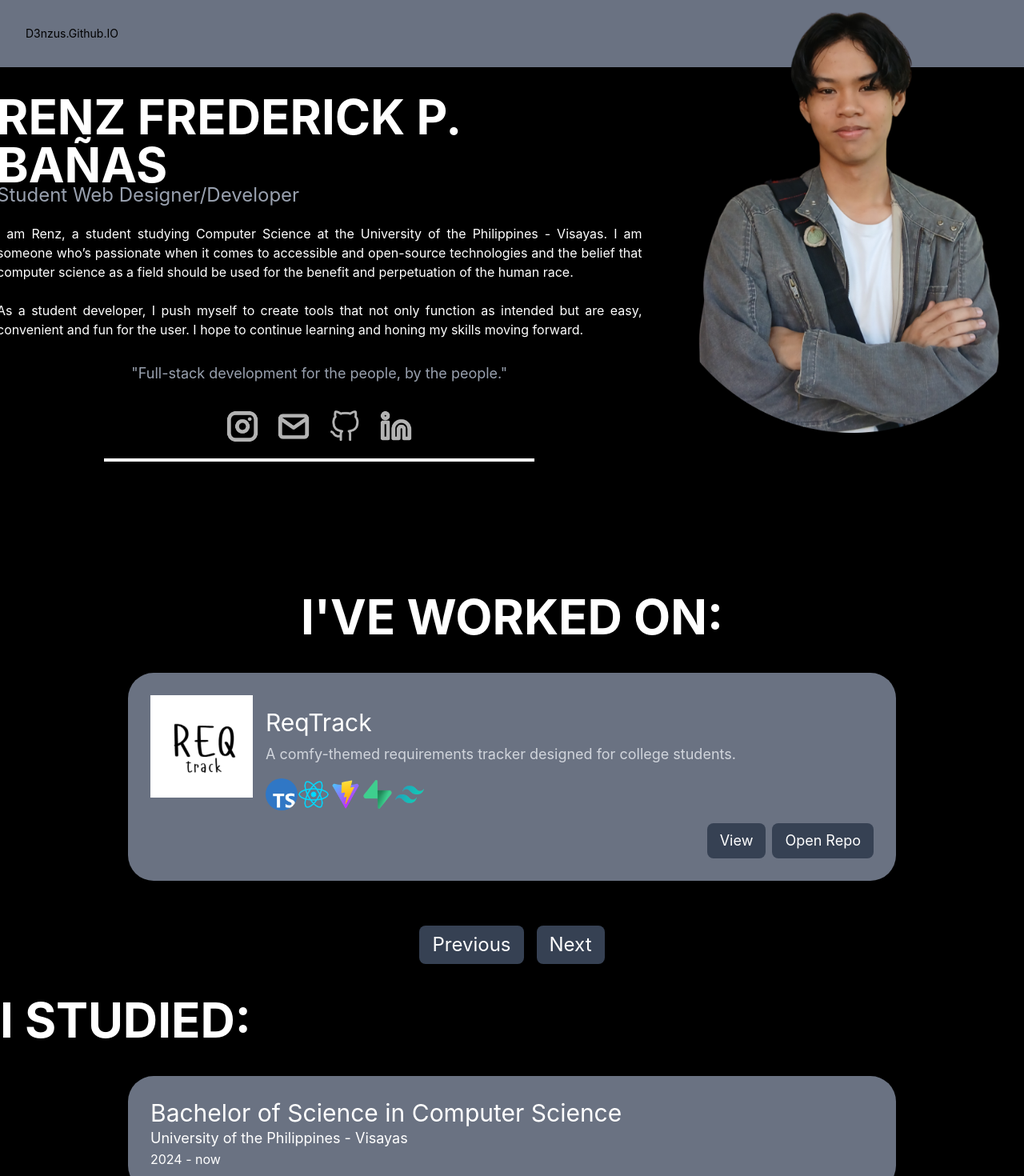
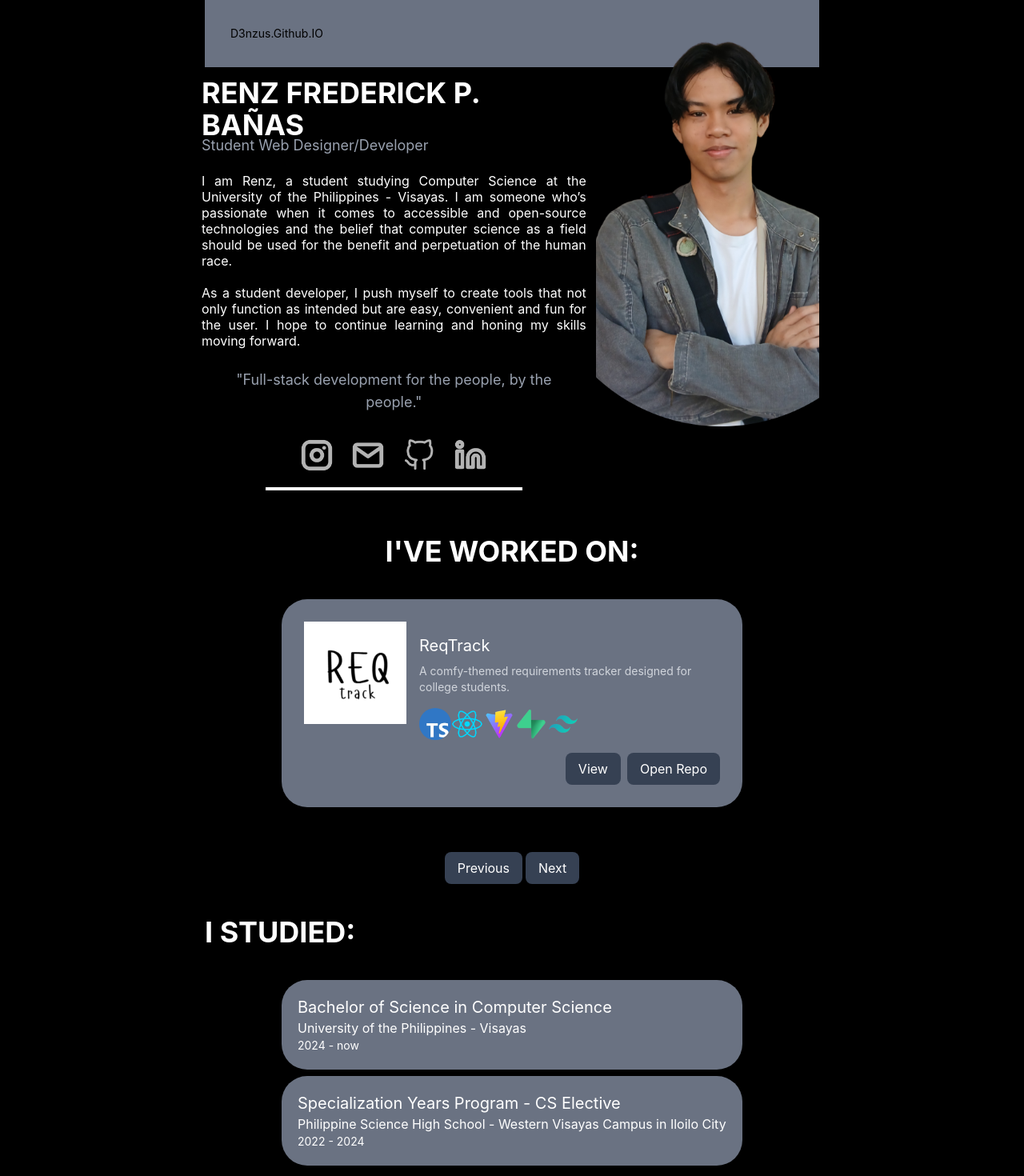
Before and after one commit to d3nzus/d3nzus.github.io, a React (Vite) app: page / in a window 1280 px wide. Shown: the top 1470 px of the page at 80% size. Built offline with nearby package versions, Linux system fonts and the light colour scheme.

Commit message:
feat: adjust size of page div

```diff
--- a/src/blocks/Education.tsx
+++ b/src/blocks/Education.tsx
@@ -3,7 +3,7 @@ import EducationCard from "../components/EducationCard";
 function Education() {
     return (
         <div className="container mx-auto top-10 relative align-middle justify-center">
-            <h1 className="text-6xl font-bold text-white my-10 text-left">I STUDIED:</h1>
+            <h1 className="text-4xl font-bold text-white my-10 text-left">I STUDIED:</h1>
             <EducationCard degree="Bachelor of Science in Computer Science" school="University of the Philippines - Visayas" duration="2024 - now" />
             <EducationCard degree="Specialization Years Program - CS Elective" school="Philippine Science High School - Western Visayas Campus in Iloilo City" duration="2022 - 2024" />
         </div>
--- a/src/blocks/IntroBlock.tsx
+++ b/src/blocks/IntroBlock.tsx
@@ -3,21 +3,21 @@ import Socials from "../components/Socials";
 
 function IntroBlock() {
   return (
-    <div className="container mx-auto -top-30 relative">
+    <div className="container mx-auto -top-20 relative">
       {/* This div covers all content*/}
       <div className="my-4 flex flex-row gap-4">
         {/* This div covers all content except image, so that it renders seperately in the flex display*/}
-        <div className="-mx-1 flex flex-col top-35 relative">
-          <h1 className="text-6xl
+        <div className="-mx-1 flex flex-col top-20 relative">
+          <h1 className="text-4xl
            font-bold text-white -my-1 ">
             RENZ FREDERICK P. BAÑAS
           </h1>
-          <p className="text-2xl text-gray-400 -my-1">
+          <p className="text-lg text-gray-400 -my-1">
             Student Web Designer/Developer
           </p>
           <br />
 
-          <p className="text-md text-white text-justify w-full wrap-anywhere h-fit">
+          <p className="text-md text-white text-justify w-full wrap-anywhere h-fit leading-5">
             I am Renz, a student studying Computer Science at the University of
             the Philippines - Visayas. I am someone who’s passionate when it
             comes to accessible and open-source technologies and the belief that
--- a/src/blocks/Project.tsx
+++ b/src/blocks/Project.tsx
@@ -16,20 +16,20 @@ function Project() {
 
   return (
     <div className="container mx-auto top-10 relative align-middle justify-center">
-      <h1 className="text-6xl font-bold text-white my-10 text-center">I'VE WORKED ON:</h1>
+      <h1 className="text-4xl font-bold text-white my-2 text-center">I'VE WORKED ON:</h1>
 
       <ProjectCard project={projects[projectIndex]} />
 
-      <div className="flex align-middle justify-center gap-4 ">
+      <div className="flex align-middle justify-center gap-1 ">
         <button
-          className="bg-gray-700 text-white text-2xl px-4 py-2 rounded-lg mt-4 h-fit"
+          className="bg-gray-700 text-white text-md px-4 py-2 rounded-lg mt-4 h-fit"
           id="projectPrev"
           onClick={prevProject}
         >
           Previous
         </button>
         <button
-          className="bg-gray-700 text-white text-2xl px-4 py-2 rounded-lg mt-4 h-fit"
+          className="bg-gray-700 text-white text-md px-4 py-2 rounded-lg mt-4 h-fit"
           id="projectNext"
           onClick={nextProject}
         >
--- a/src/components/EducationCard.tsx
+++ b/src/components/EducationCard.tsx
@@ -1,9 +1,9 @@
 function EducationCard({ degree, school, duration }: { degree: string; school: string; duration: string }) {
     return (
-        <div className="bg-gray-500 rounded-4xl w-3/4 h-fit mx-auto p-7 my-10 flex flex-col align-baseline justify-start">
-            <p className="text-white text-3xl">{degree}</p>
-            <p className="text-white text-lg">{school}</p>
-            <p className="text-white text-md">{duration}</p>
+        <div className="bg-gray-500 rounded-4xl w-3/4 h-fit mx-auto p-5 my-2 flex flex-col align-baseline justify-start">
+            <p className="text-white text-xl">{degree}</p>
+            <p className="text-white text-md">{school}</p>
+            <p className="text-white text-sm">{duration}</p>
         </div>
     );
 }
--- a/src/components/ProjectCard.tsx
+++ b/src/components/ProjectCard.tsx
@@ -9,8 +9,8 @@ function ProjectCard({ project }: { project: Project }) {
         className="h-32 w-32 object-fill"
       />
       <div className="flex flex-col align-baseline w-full">
-        <h1 className="text-3xl text-white mt-4 text-left">{project.name}</h1>
-        <p className="text-lg text-gray-300 mt-2 text-left">
+        <h1 className="text-xl text-white mt-4 text-left">{project.name}</h1>
+        <p className="text-sm text-gray-300 mt-2 text-left">
           {project.description}
         </p>
 
@@ -29,13 +29,13 @@ function ProjectCard({ project }: { project: Project }) {
         {/* This div contains buttons and tags */}
         <div className="flex flex-row-reverse mt-auto gap-2">
           <a href={project.gitLink} target="_blank" rel="noopener noreferrer">
-            <button className="bg-gray-700 text-white text-lg px-4 py-2 rounded-lg mt-4">
+            <button className="bg-gray-700 text-white text-md px-4 py-2 rounded-lg mt-4">
               Open Repo
             </button>
           </a>
 
           <a href={project.pageLink} target="_blank" rel="noopener noreferrer">
-            <button className="bg-gray-700 text-white text-lg px-4 py-2 rounded-lg mt-4">
+            <button className="bg-gray-700 text-white text-md px-4 py-2 rounded-lg mt-4">
               View
             </button>
           </a>
--- a/src/pages/Home.tsx
+++ b/src/pages/Home.tsx
@@ -5,7 +5,7 @@ import Header from "../components/Header";
 
 function Home() {
   return (
-    <div>
+    <div className="h-screen w-3/5 mx-auto">
       <Header />
       <IntroBlock />
       <Project/>
```
